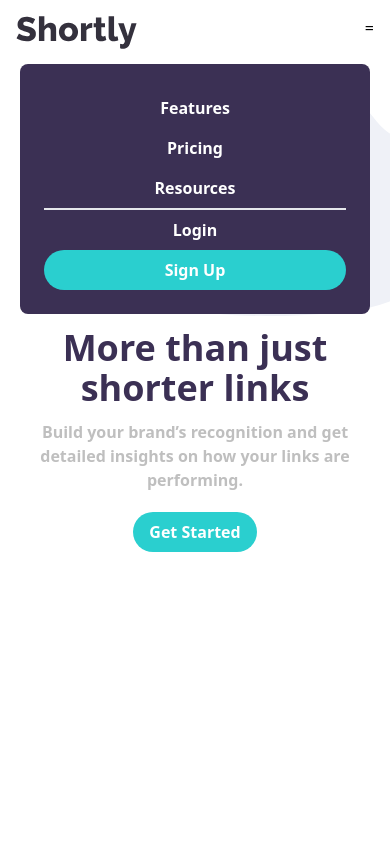
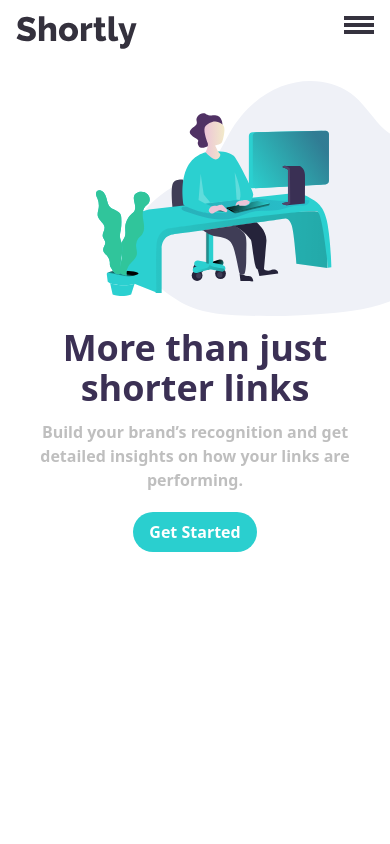
Before and after one commit to Folareen/url-shortener, a React (Create React App) app: page / in a window 390 px wide. Shown: the top 844 px of the page. Built offline with nearby package versions, Linux system fonts and the light colour scheme.

Commit message:
mobile nav

```diff
--- a/src/components/Header.jsx
+++ b/src/components/Header.jsx
@@ -1,11 +1,13 @@
-import React from 'react'
+import React, { useState } from 'react'
 import logo from '../images/logo.svg';
 
 const Header = () => {
+    const [hamburger, setHamburger] = useState(false);
+
   return (
     <header className='w-full p-4 lg:px-20 relative flex justify-between'>
         <img src={logo} alt="logo"  className='w'/>
-        <nav className="flex flex-col absolute  top-16 bg-DarkViolet text-white  lg:text-Gray rounded-lg p-6 text-center font-semibold  right-5 left-5 z-20">
+        <nav className={`flex flex-col absolute  top-16 bg-DarkViolet text-white  rounded-lg p-6 text-center font-semibold  right-5 left-5 z-20 lg:hidden ${hamburger ? "" : "hidden" } transition-all`}>
             <div className='flex flex-col '>
                 <a href="" className='links-nav '>
                     Features
@@ -26,8 +28,10 @@ const Header = () => {
                 </a>
             </div>
         </nav>
-        <button className='inline-flex lg:hidden'>
-            =
+        <button className={`inline-flex lg:hidden hamburger ${hamburger ? "active" : ""}`} onClick={()=>setHamburger(!hamburger)}>
+            <div className='hamburger-top'></div>
+            <div className='hamburger-middle'></div>
+            <div className='hamburger-bottom'></div>
         </button>
     </header>
   )
--- a/src/index.css
+++ b/src/index.css
@@ -7,7 +7,7 @@
         @apply p-1 text-Gray
     }
 
-    .links:hover{
+    .links:hover {
         @apply text-Cyan !important
     }
 
@@ -31,23 +31,52 @@
         @apply text-lg font-bold text-VeryDarkViolet my-2
     }
 
-    .stat img{
+    .stat img {
         @apply absolute bg-DarkViolet rounded-full p-2 -top-5 w-10 right-1/2 translate-x-1/2
     }
 
-    .footer h4{
+    .footer h4 {
         @apply text-xl text-white my-4
     }
 
-    .footer div:not(.socials){
+    .footer div:not(.socials) {
         @apply flex flex-col
     }
 
-    .footer h2{
+    .footer h2 {
         @apply text-3xl font-bold text-white my-4
     }
 
-    .socials img{
+    .socials img {
         @apply w-4 block
     }
 }
+
+.hamburger {
+    display: flex;
+    flex-direction: column;
+    padding: 0;
+    height: max-content;
+}
+
+.hamburger div {
+    width: 30px;
+    background-color: hsl(255, 11%, 22%);
+    height: 4px;
+    margin-bottom: 3px;
+    transition: all .5s ease;
+}
+
+.hamburger.active .hamburger-top {
+    transform: rotateZ(45deg);
+    transform-origin: 5px;
+}
+
+.hamburger.active .hamburger-middle {
+    opacity: 0;
+}
+
+.hamburger.active .hamburger-bottom {
+    transform: rotate(-45deg);
+    transform-origin: 5px;
+}
```
